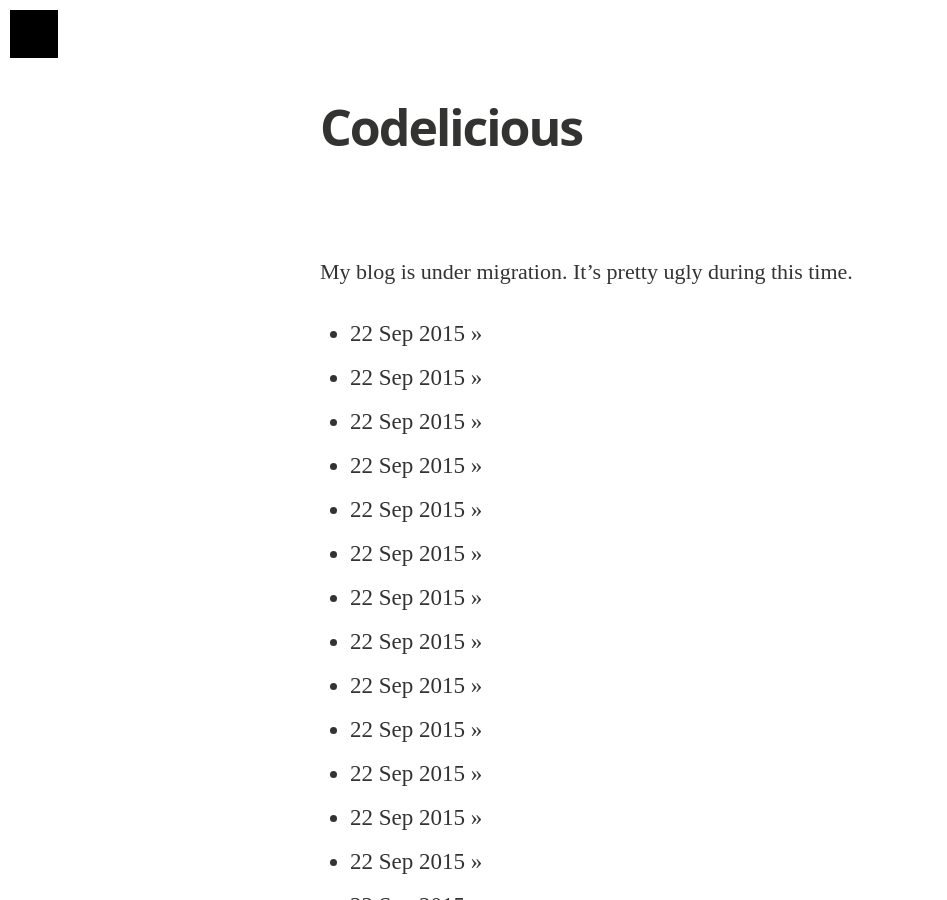
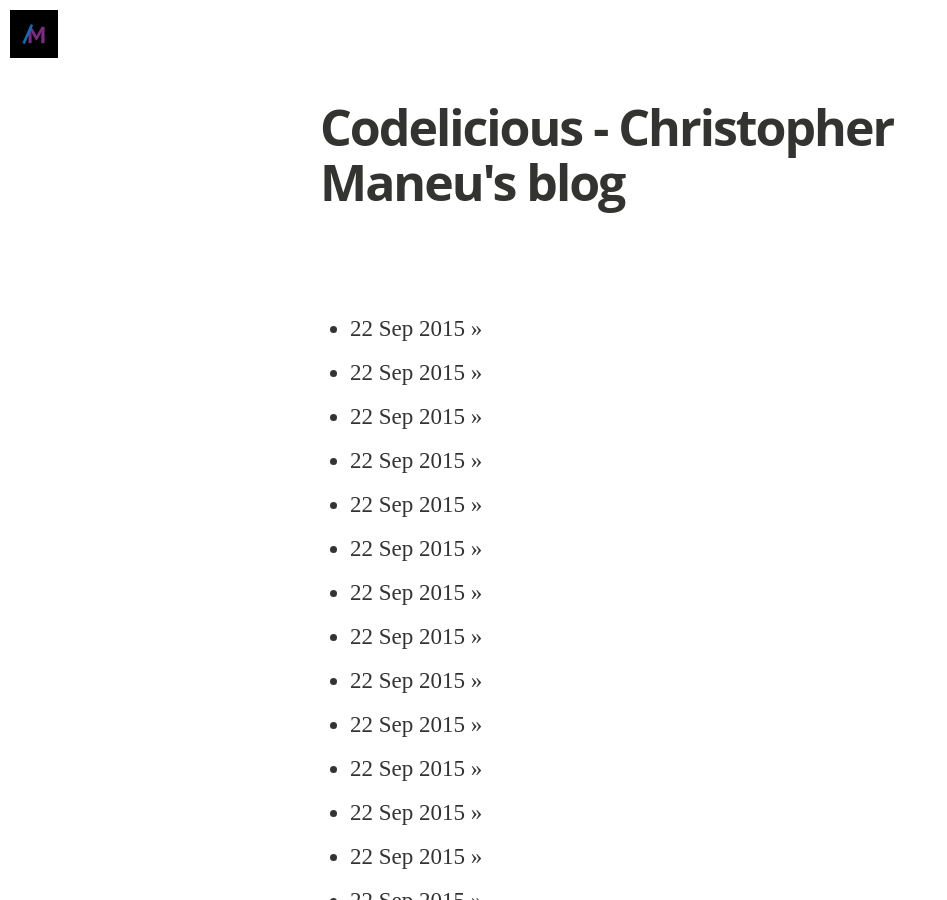
Before and after one commit to adamacoulibalu/cmaneu.github.io, a Jekyll site: the page built from index.md, in a window 1280 px wide and 900 px high. Shown: the whole window, without its empty margins (0-947 px from the left). Built offline with Jekyll 4.4.1, drawn with Linux system fonts in a browser that asks for light colours; nearby versions of some CDN libraries; some web fonts are replaced.

Commit message:
Update home & logo

```diff
--- a/_config.yml
+++ b/_config.yml
@@ -7,7 +7,12 @@
 
 # Themes are encouraged to use these universal variables
 # so be sure to set them if your theme uses them.
-#
+
+#blog logo
+logo: "/assets/images/favicon.png"
+# blog cover
+cover: "/assets/images/background.jpg"
+
 title : Codelicious
 tagline: Christopher Maneu tech blog
 twitter_handle: '@cmaneu'
--- a/index.md
+++ b/index.md
@@ -1,10 +1,9 @@
 ---
 layout: page
-title: Codelicious
+title: Codelicious - Christopher Maneu's blog
 ---
 {% include JB/setup %}
 
-My blog is under migration. It's pretty ugly during this time.
 
 <ul class="posts">
   {% for post in site.posts %}
```
Also changed, not shown: assets/images/background.jpg (added), assets/images/favicon.png (added).
